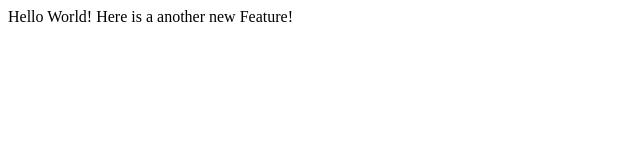
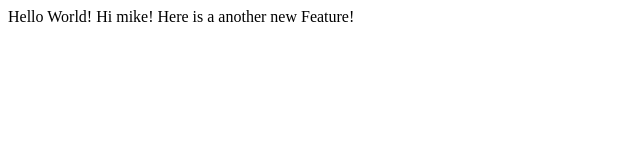
Before and after one commit to mikenrazy/lecture1, a plain HTML site: page index.html in a window 1280 px wide. Shown: the whole page, without its empty margins (0-640 px from the left). Drawn offline with Linux system fonts and the light colour scheme.

Commit message:
added second line

```diff
--- a/index.html
+++ b/index.html
@@ -6,6 +6,7 @@
   </head>
   <body>
     Hello World!
+    Hi mike!
     Here is a another new Feature!
   </body>
 </html>
```
